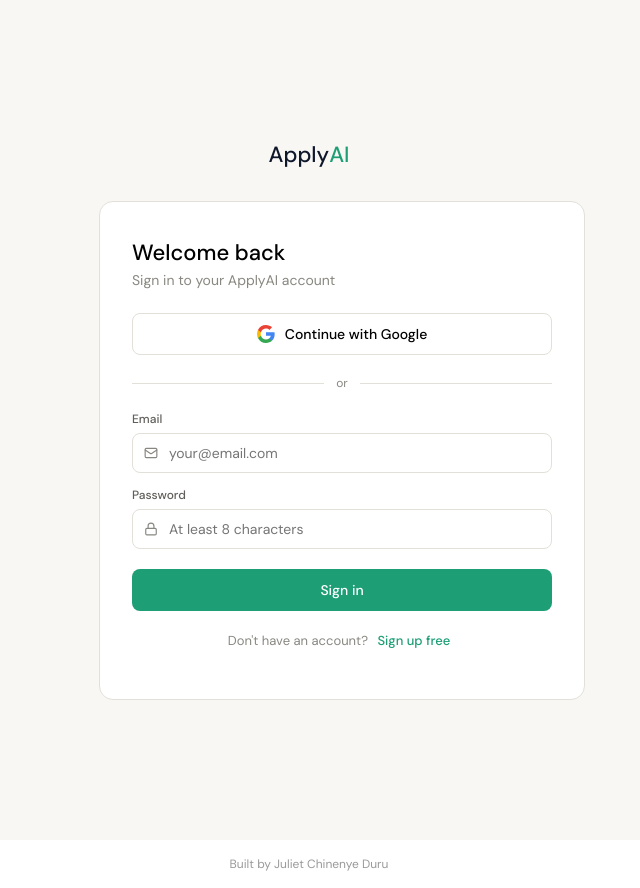
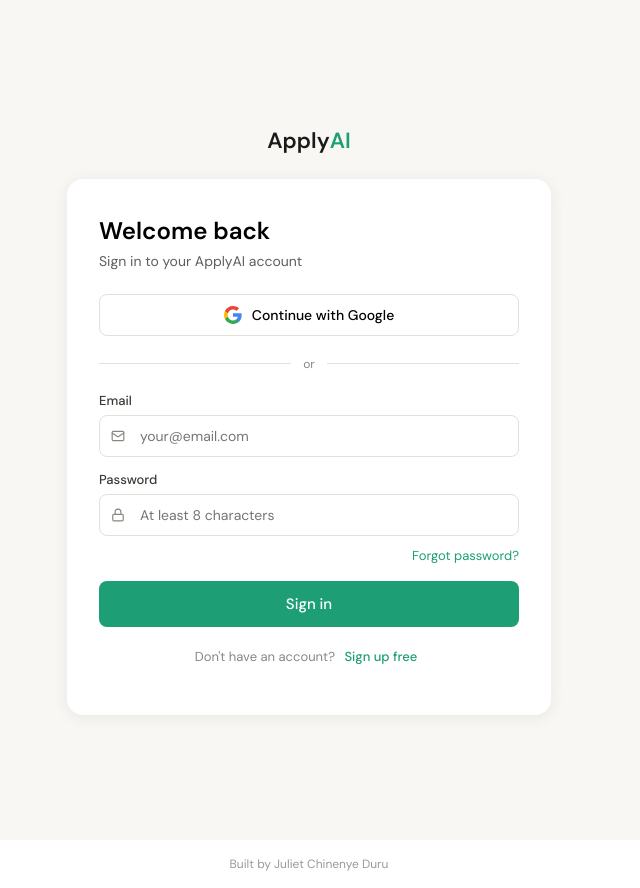
Before and after one commit to JulietChinenyeDuru/African-Entrepreneurship-main, a Next.js app: page /auth in a window 1280 px wide. Shown: the whole page, without its empty margins (331-971 px from the left). Built offline with nearby package versions, Linux system fonts and the light colour scheme; no server answers.

Commit message:
feat: add forgot password flow to auth page

```diff
--- a/app/auth/page.tsx
+++ b/app/auth/page.tsx
@@ -2,12 +2,12 @@
 import { useState } from 'react'
 import { useRouter } from 'next/navigation'
 import { createClient } from '@/lib/supabase'
-import { Mail, Lock, User, AlertCircle, Loader } from 'lucide-react'
+import { Mail, Lock, User, AlertCircle, Loader, ArrowLeft } from 'lucide-react'
 import Link from 'next/link'
 
 export default function AuthPage() {
   const router = useRouter()
-  const [mode, setMode] = useState<'signin'|'signup'>('signin')
+  const [mode, setMode] = useState<'signin'|'signup'|'forgot'>('signin')
   const [email, setEmail] = useState('')
   const [password, setPassword] = useState('')
   const [fullName, setFullName] = useState('')
@@ -27,6 +27,12 @@ export default function AuthPage() {
         })
         if (error) throw error
         setSuccess('Check your email to confirm your account, then sign in.')
+      } else if (mode === 'forgot') {
+        const { error } = await supabase.auth.resetPasswordForEmail(email, {
+          redirectTo: `${window.location.origin}/auth/reset-password`,
+        })
+        if (error) throw error
+        setSuccess('Password reset link sent! Check your email.')
       } else {
         const { error } = await supabase.auth.signInWithPassword({ email, password })
         if (error) throw error
@@ -46,38 +52,53 @@ export default function AuthPage() {
     })
   }
 
-  const s: Record<string, any> = {
-    wrap: { minHeight: '100vh', background: '#F8F7F4', display: 'flex', alignItems: 'center', justifyContent: 'center', padding: 20, fontFamily: "'DM Sans', sans-serif" },
-    card: { width: '100%', maxWidth: 420, background: '#fff', borderRadius: 14, border: '1px solid #E2E0D8', padding: '36px 32px' },
-    input: { width: '100%', padding: '10px 12px 10px 36px', border: '1px solid #E2E0D8', borderRadius: 8, fontSize: 14, outline: 'none', boxSizing: 'border-box' as const, fontFamily: 'inherit' },
-    label: { fontSize: 12, fontWeight: 500, color: '#5F5E5A', display: 'block', marginBottom: 6 },
-    btn: { width: '100%', padding: 12, background: loading ? '#9FE1CB' : '#1D9E75', color: '#fff', border: 'none', borderRadius: 8, fontSize: 14, fontWeight: 500, cursor: loading ? 'not-allowed' : 'pointer', fontFamily: 'inherit', display: 'flex', alignItems: 'center', justifyContent: 'center', gap: 8 },
+  const s = {
+    label: { fontSize: 13, fontWeight: 500, color: '#3A3A36', marginBottom: 6, display: 'block' } as React.CSSProperties,
+    input: { width: '100%', padding: '11px 12px 11px 40px', border: '1px solid #E2E0D8', borderRadius: 8, fontSize: 14, fontFamily: 'inherit', boxSizing: 'border-box' as const, outline: 'none' },
+    btn: { width: '100%', padding: 13, background: '#1D9E75', color: '#fff', border: 'none', borderRadius: 8, fontSize: 15, fontWeight: 500, cursor: 'pointer', fontFamily: 'inherit' },
   }
 
   return (
-    <div style={s.wrap}>
-      <div style={{ width: '100%', maxWidth: 420 }}>
-        <Link href="/" style={{ display: 'flex', alignItems: 'center', justifyContent: 'center', gap: 10, marginBottom: 32, textDecoration: 'none' }}>
-          <span style={{ fontSize: 22, fontWeight: 500, color: '#0F172A' }}>Apply<span style={{ color: '#1D9E75' }}>AI</span></span>
+    <div style={{ minHeight: '100vh', background: '#F8F7F4', display: 'flex', flexDirection: 'column', alignItems: 'center', justifyContent: 'center', padding: '20px' }}>
+      <Link href="/" style={{ fontSize: 22, fontWeight: 600, color: '#1A1A1A', textDecoration: 'none', marginBottom: 24 }}>
+        Apply<span style={{ color: '#1D9E75' }}>AI</span>
       </Link>
-        <div style={s.card}>
-          <h1 style={{ fontSize: 22, fontWeight: 500, margin: '0 0 4px' }}>{mode === 'signin' ? 'Welcome back' : 'Create your account'}</h1>
-          <p style={{ fontSize: 14, color: '#888780', margin: '0 0 24px' }}>{mode === 'signin' ? 'Sign in to your ApplyAI account' : 'Start landing more interviews today'}</p>
+      <div style={{ background: '#fff', borderRadius: 16, padding: '36px 32px', width: '100%', maxWidth: 420, boxShadow: '0 2px 16px rgba(0,0,0,0.07)' }}>
 
+        {mode === 'forgot' ? (
+          <>
+            <button onClick={() => { setMode('signin'); setError(''); setSuccess('') }} style={{ background: 'none', border: 'none', cursor: 'pointer', color: '#888780', display: 'flex', alignItems: 'center', gap: 6, fontSize: 13, marginBottom: 20, padding: 0, fontFamily: 'inherit' }}>
+              <ArrowLeft size={14} /> Back to sign in
+            </button>
+            <h1 style={{ fontSize: 24, fontWeight: 600, margin: '0 0 6px' }}>Reset password</h1>
+            <p style={{ fontSize: 14, color: '#5F5E5A', margin: '0 0 24px' }}>Enter your email and we'll send you a reset link.</p>
+            <form onSubmit={handleSubmit}>
+              <div style={{ marginBottom: 20 }}>
+                <label style={s.label}>Email</label>
+                <div style={{ position: 'relative' }}>
+                  <Mail size={14} style={{ position: 'absolute', left: 12, top: '50%', transform: 'translateY(-50%)', color: '#888780' }}/>
+                  <input type="email" value={email} onChange={e => setEmail(e.target.value)} placeholder="your@email.com" required style={s.input}/>
+                </div>
+              </div>
+              {error && <div style={{ display: 'flex', gap: 8, background: '#fff5f5', border: '1px solid #F09595', borderRadius: 8, padding: '10px 12px', marginBottom: 16 }}><AlertCircle size={14} color="#A32D2D"/><span style={{ fontSize: 13, color: '#A32D2D' }}>{error}</span></div>}
+              {success && <div style={{ background: '#E1F5EE', border: '1px solid #9FE1CB', borderRadius: 8, padding: '10px 12px', marginBottom: 16 }}><span style={{ fontSize: 13, color: '#085041' }}>{success}</span></div>}
+              <button type="submit" disabled={loading} style={s.btn}>
+                {loading && <Loader size={14} style={{ animation: 'spin 1s linear infinite' }}/>}
+                {loading ? 'Sending...' : 'Send reset link'}
+              </button>
+            </form>
+          </>
+        ) : (
+          <>
+            <h1 style={{ fontSize: 24, fontWeight: 600, margin: '0 0 6px' }}>{mode === 'signin' ? 'Welcome back' : 'Create account'}</h1>
+            <p style={{ fontSize: 14, color: '#5F5E5A', margin: '0 0 24px' }}>{mode === 'signin' ? 'Sign in to your ApplyAI account' : 'Start landing more interviews'}</p>
             <button onClick={handleGoogle} style={{ width: '100%', padding: 11, border: '1px solid #E2E0D8', borderRadius: 8, background: '#fff', cursor: 'pointer', fontSize: 14, fontWeight: 500, display: 'flex', alignItems: 'center', justifyContent: 'center', gap: 10, marginBottom: 20, fontFamily: 'inherit' }}>
-            <svg width="18" height="18" viewBox="0 0 18 18">
-              <path fill="#4285F4" d="M17.64 9.2c0-.637-.057-1.251-.164-1.84H9v3.481h4.844a4.14 4.14 0 0 1-1.796 2.716v2.259h2.908c1.702-1.567 2.684-3.875 2.684-6.615z"/>
-              <path fill="#34A853" d="M9 18c2.43 0 4.467-.806 5.956-2.18l-2.908-2.259c-.806.54-1.837.86-3.048.86-2.344 0-4.328-1.584-5.036-3.711H.957v2.332A8.997 8.997 0 0 0 9 18z"/>
-              <path fill="#FBBC05" d="M3.964 10.71A5.41 5.41 0 0 1 3.682 9c0-.593.102-1.17.282-1.71V4.958H.957A8.996 8.996 0 0 0 0 9c0 1.452.348 2.827.957 4.042l3.007-2.332z"/>
-              <path fill="#EA4335" d="M9 3.58c1.321 0 2.508.454 3.44 1.345l2.582-2.58C13.463.891 11.426 0 9 0A8.997 8.997 0 0 0 .957 4.958L3.964 7.29C4.672 5.163 6.656 3.58 9 3.58z"/>
-            </svg>
+              <svg width="18" height="18" viewBox="0 0 18 18"><path fill="#4285F4" d="M17.64 9.2c0-.637-.057-1.251-.164-1.84H9v3.481h4.844c-.209 1.125-.843 2.078-1.796 2.717v2.258h2.908c1.702-1.567 2.684-3.875 2.684-6.615z"/><path fill="#34A853" d="M9 18c2.43 0 4.467-.806 5.956-2.184l-2.908-2.258c-.806.54-1.837.86-3.048.86-2.344 0-4.328-1.584-5.036-3.711H.957v2.332C2.438 15.983 5.482 18 9 18z"/><path fill="#FBBC05" d="M3.964 10.707c-.18-.54-.282-1.117-.282-1.707s.102-1.167.282-1.707V4.961H.957C.347 6.175 0 7.55 0 9s.348 2.825.957 4.039l3.007-2.332z"/><path fill="#EA4335" d="M9 3.58c1.321 0 2.508.454 3.44 1.345l2.582-2.58C13.463 .891 11.426 0 9 0 5.482 0 2.438 2.017.957 4.961L3.964 7.293C4.672 5.163 6.656 3.58 9 3.58z"/></svg>
               Continue with Google
             </button>
-
             <div style={{ display: 'flex', alignItems: 'center', gap: 12, marginBottom: 20 }}>
               <div style={{ flex: 1, height: 1, background: '#E2E0D8' }}/><span style={{ fontSize: 12, color: '#888780' }}>or</span><div style={{ flex: 1, height: 1, background: '#E2E0D8' }}/>
             </div>
-
             <form onSubmit={handleSubmit}>
               {mode === 'signup' && (
                 <div style={{ marginBottom: 14 }}>
@@ -95,13 +116,20 @@ export default function AuthPage() {
                   <input type="email" value={email} onChange={e => setEmail(e.target.value)} placeholder="your@email.com" required style={s.input}/>
                 </div>
               </div>
-            <div style={{ marginBottom: 20 }}>
+              <div style={{ marginBottom: 8 }}>
                 <label style={s.label}>Password</label>
                 <div style={{ position: 'relative' }}>
                   <Lock size={14} style={{ position: 'absolute', left: 12, top: '50%', transform: 'translateY(-50%)', color: '#888780' }}/>
                   <input type="password" value={password} onChange={e => setPassword(e.target.value)} placeholder="At least 8 characters" required minLength={8} style={s.input}/>
                 </div>
               </div>
+              {mode === 'signin' && (
+                <div style={{ textAlign: 'right', marginBottom: 16 }}>
+                  <button type="button" onClick={() => { setMode('forgot'); setError(''); setSuccess('') }} style={{ background: 'none', border: 'none', cursor: 'pointer', color: '#1D9E75', fontSize: 13, fontFamily: 'inherit', padding: 0 }}>
+                    Forgot password?
+                  </button>
+                </div>
+              )}
               {error && <div style={{ display: 'flex', gap: 8, background: '#fff5f5', border: '1px solid #F09595', borderRadius: 8, padding: '10px 12px', marginBottom: 16 }}><AlertCircle size={14} color="#A32D2D"/><span style={{ fontSize: 13, color: '#A32D2D' }}>{error}</span></div>}
               {success && <div style={{ background: '#E1F5EE', border: '1px solid #9FE1CB', borderRadius: 8, padding: '10px 12px', marginBottom: 16 }}><span style={{ fontSize: 13, color: '#085041' }}>{success}</span></div>}
               <button type="submit" disabled={loading} style={s.btn}>
@@ -115,7 +143,8 @@ export default function AuthPage() {
                 {mode === 'signin' ? 'Sign up free' : 'Sign in'}
               </button>
             </p>
-        </div>
+          </>
+        )}
       </div>
       <style>{`@keyframes spin { to { transform: rotate(360deg); } }`}</style>
     </div>
```
Lines whose indentation alone changed are shown as unchanged.
